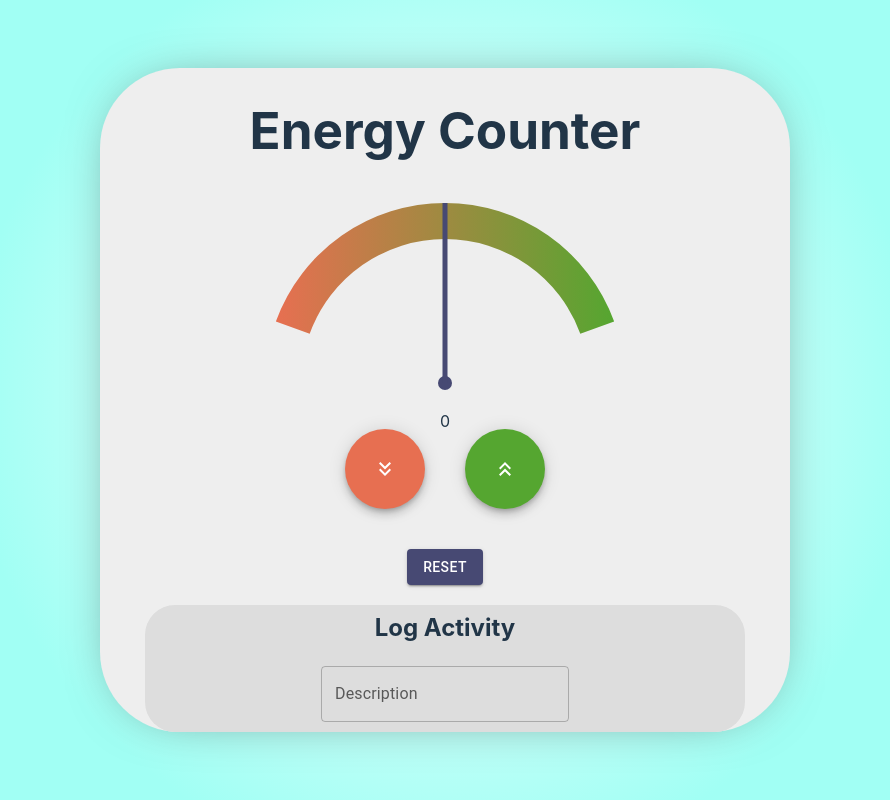
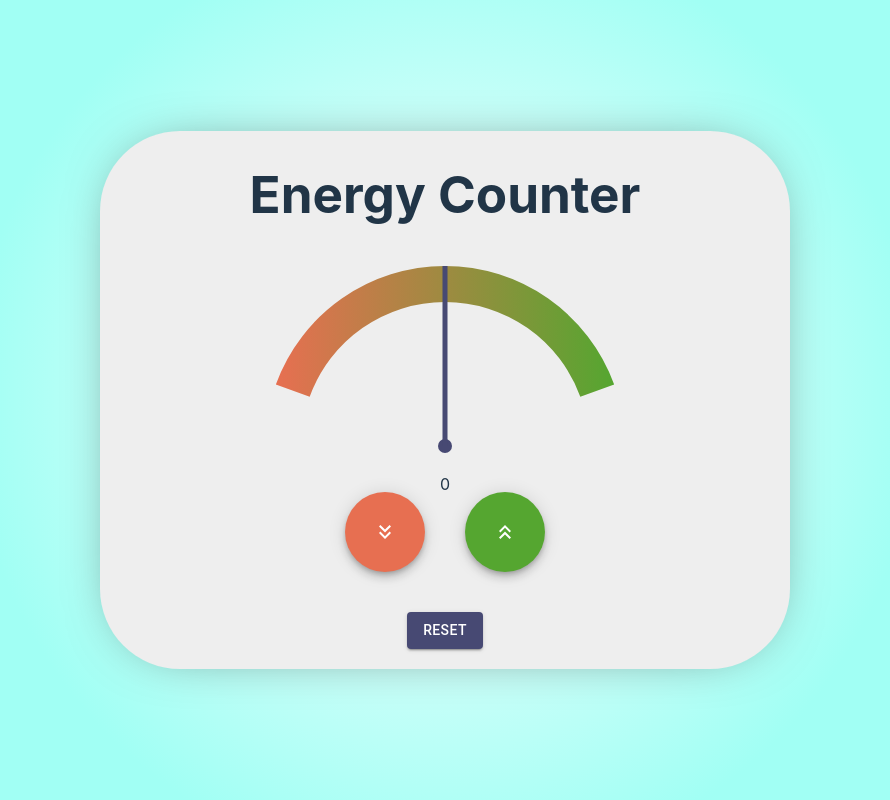
Before and after one commit to tomgame984/The-Neurons, a React (Vite) app in the folder Frontend/: page /Dashboard in a window 1280 px wide. Shown: the whole page, without its empty margins (195-1085 px from the left). Built offline with nearby package versions, Linux system fonts and the light colour scheme.

Commit message:
Form pops up when you click a button

```diff
--- a/Frontend/src/components/Buttons.jsx
+++ b/Frontend/src/components/Buttons.jsx
@@ -58,7 +58,7 @@ const Buttons = (props) => {
             key={action.name}
             icon={action.icon}
             tooltipTitle={action.name}
-            onClick={() => {incrementCounter();}}
+            onClick={() => {incrementCounter(); props.setOpen(true)}}
           />
         ))}
       </SpeedDial>
@@ -85,7 +85,7 @@ const Buttons = (props) => {
             key={action.name}
             icon={action.icon}
             tooltipTitle={action.name}
-            onClick={decrementCounter}
+            onClick={() => {decrementCounter(); props.setOpen(true)}}
           />
         ))}
       </SpeedDial>
--- a/Frontend/src/pages/Dashboard.jsx
+++ b/Frontend/src/pages/Dashboard.jsx
@@ -8,7 +8,7 @@ import ActivityForm from "../components/ActivityForm";
 
 export const Dashboard = () => {
   const [count, setCount] = useState(0);
-  const [open, setOpen] = useState(true);
+  const [open, setOpen] = useState(false);
 
   return (
     <Container
@@ -25,7 +25,7 @@ export const Dashboard = () => {
       <div>
         <h1 style={{ textAlign: "center" }}>Energy Counter</h1>
         <Gauge setCount={setCount} count={count} />
-        <Buttons setCount={setCount} count={count} />
+        <Buttons setCount={setCount} count={count} setOpen={setOpen}/>
         <ResetButton setCount={setCount} />
         <ActivityForm open={open} setOpen={setOpen}></ActivityForm>
       </div>
```
